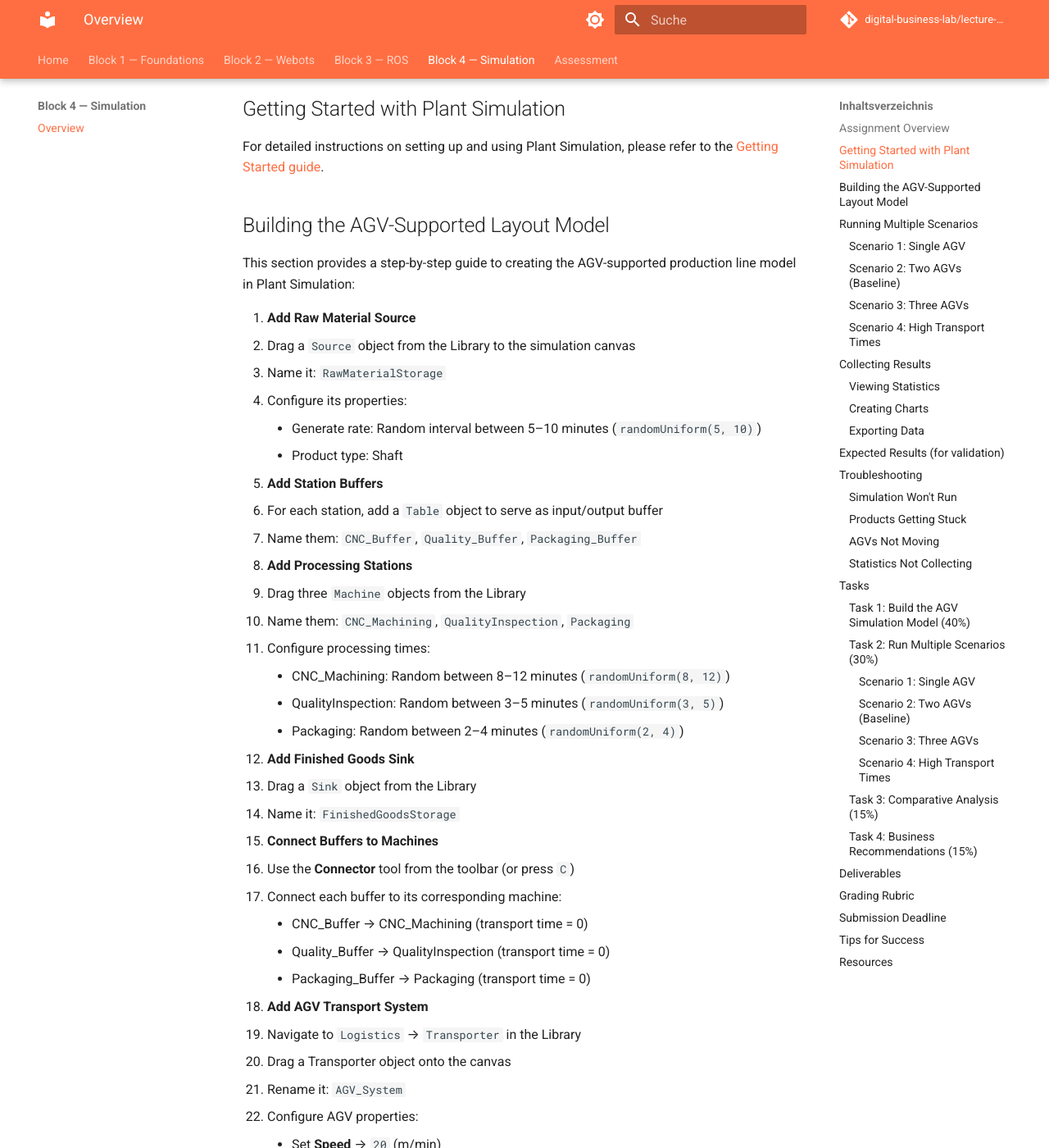
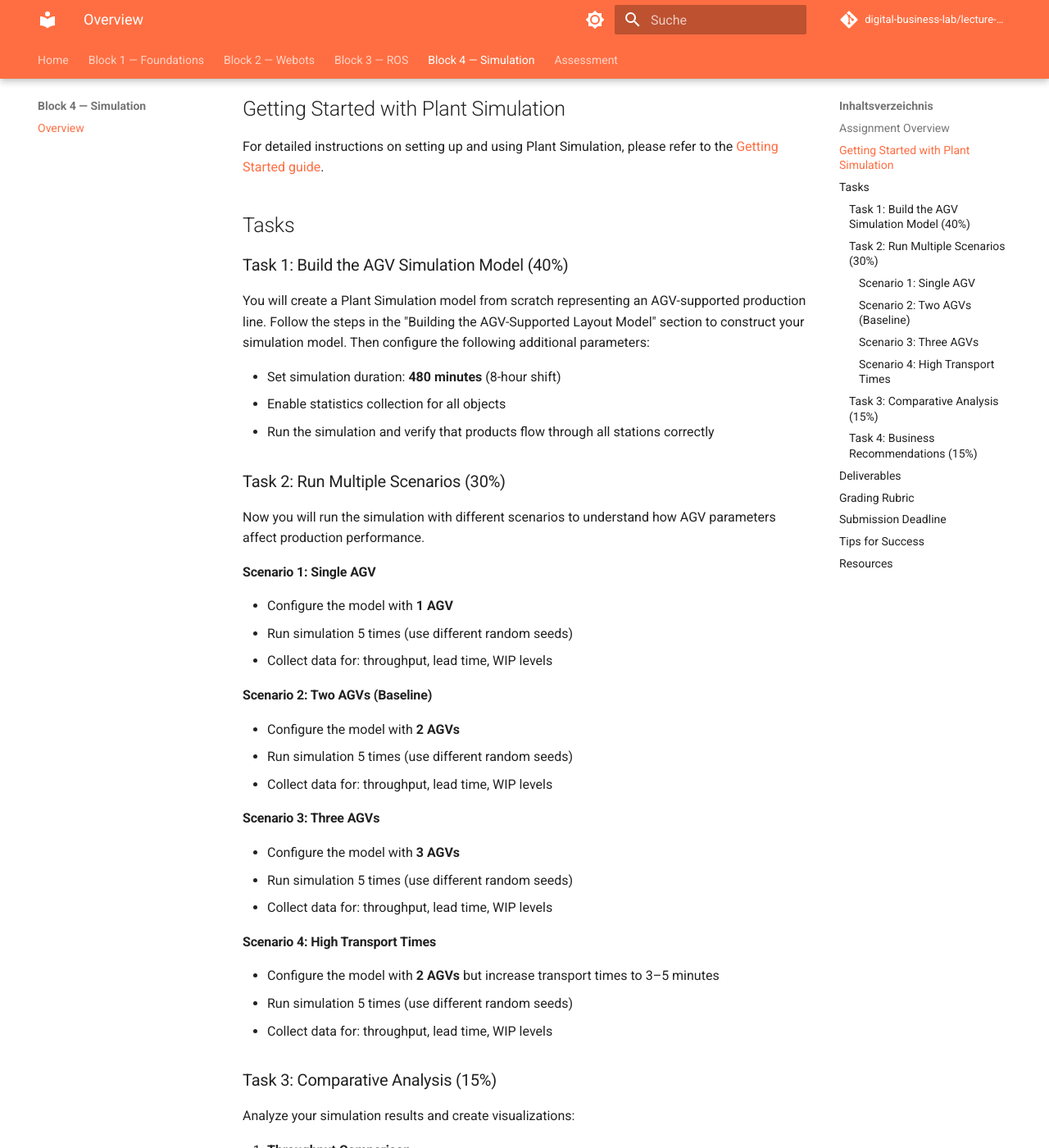
Before and after one commit to digital-business-lab/lecture-auto, an MkDocs documentation site: the page built from web/block-04/index.md, in a window 1280 px wide and 1400 px high, scrolled down 439 px. Shown: the whole window at 82% size. Built offline with MkDocs 1.6.1 and Material for MkDocs 9.7.7, drawn with Linux system fonts in a browser that asks for light colours; comment, search, counter and statistics services are not loaded; some of the changed text lies outside the part shown.

Commit message:
Remove leftover content from block-04 index.md file

```diff
--- a/web/block-04/index.md
+++ b/web/block-04/index.md
@@ -12,161 +12,7 @@ Your task is to build the model, run simulations with varying parameters, collec
 
 For detailed instructions on setting up and using Plant Simulation, please refer to the [Getting Started guide](getting-started.md).
 
-## Building the AGV-Supported Layout Model
 
-This section provides a step-by-step guide to creating the AGV-supported production line model in Plant Simulation:
-
-1. **Add Raw Material Source**
-   - Drag a `Source` object from the Library to the simulation canvas
-   - Name it: `RawMaterialStorage`
-   - Configure its properties:
-     - Generate rate: Random interval between 5–10 minutes (`randomUniform(5, 10)`)
-     - Product type: Shaft
-
-2. **Add Station Buffers**
-   - For each station, add a `Table` object to serve as input/output buffer
-   - Name them: `CNC_Buffer`, `Quality_Buffer`, `Packaging_Buffer`
-
-3. **Add Processing Stations**
-   - Drag three `Machine` objects from the Library
-   - Name them: `CNC_Machining`, `QualityInspection`, `Packaging`
-   - Configure processing times:
-     - CNC_Machining: Random between 8–12 minutes (`randomUniform(8, 12)`)
-     - QualityInspection: Random between 3–5 minutes (`randomUniform(3, 5)`)
-     - Packaging: Random between 2–4 minutes (`randomUniform(2, 4)`)
-
-4. **Add Finished Goods Sink**
-   - Drag a `Sink` object from the Library
-   - Name it: `FinishedGoodsStorage`
-
-5. **Connect Buffers to Machines**
-   - Use the **Connector** tool from the toolbar (or press `C`)
-   - Connect each buffer to its corresponding machine:
-     - CNC_Buffer → CNC_Machining (transport time = 0)
-     - Quality_Buffer → QualityInspection (transport time = 0)
-     - Packaging_Buffer → Packaging (transport time = 0)
-
-6. **Add AGV Transport System**
-   - Navigate to `Logistics` → `Transporter` in the Library
-   - Drag a Transporter object onto the canvas
-   - Rename it: `AGV_System`
-   - Configure AGV properties:
-     - Set **Speed** → `20` (m/min)
-     - Set **Number of AGVs** → Start with 1, then experiment with 2 and 3
-     - Enable **Automatic Loading/Unloading**
-
-7. **Define Transport Routes**
-   - Navigate to `Logistics` → `Path` in the Library
-   - Drag Path objects onto the canvas to create routes:
-     - RawMaterialStorage → CNC_Buffer (via AGV)
-     - CNC_Machining → Quality_Buffer (via AGV)
-     - QualityInspection → Packaging_Buffer (via AGV)
-   - Configure each Path:
-     - Set **Transport Time** → `Random` → `randomUniform(1, 3)` minutes
-     - This simulates AGV travel time between stations
-
-8. **Connect Everything to AGV System**
-   - Use the **Connector** tool
-   - Connect each station's output to the next station's buffer via AGV:
-     - RawMaterialStorage → CNC_Buffer (via AGV)
-     - CNC_Machining → Quality_Buffer (via AGV)
-     - QualityInspection → Packaging_Buffer (via AGV)
-
-9. **Connect Final Output**
-   - Use the **Connector** tool
-   - Connect Packaging → FinishedGoodsStorage (transport time = 0)
-
-10. **Configure Simulation Parameters**
-    - Click on the **Simulation** menu
-    - Set **Duration** → `480` (minutes, representing an 8-hour shift)
-    - Enable statistics collection for all objects
-
-11. **Run and Validate**
-    - Click the **Run** button (green play icon)
-    - Watch products flow through the system via AGVs
-    - Check that all statistics are being collected
-
-## Running Multiple Scenarios
-
-After building your model, you will run it with different scenarios:
-
-### Scenario 1: Single AGV
-- Set **Number of AGVs** → `1`
-- Run simulation 5 times with different random seeds
-- Collect data: throughput, lead time, WIP levels
-
-### Scenario 2: Two AGVs (Baseline)
-- Set **Number of AGVs** → `2`
-- Run simulation 5 times with different random seeds
-- Collect data: throughput, lead time, WIP levels
-
-### Scenario 3: Three AGVs
-- Set **Number of AGVs** → `3`
-- Run simulation 5 times with different random seeds
-- Collect data: throughput, lead time, WIP levels
-
-### Scenario 4: High Transport Times
-- Set **Number of AGVs** → `2`
-- Change transport times to: `randomUniform(3, 5)` minutes
-- Run simulation 5 times with different random seeds
-- Collect data: throughput, lead time, WIP levels
-
-## Collecting Results
-
-### Viewing Statistics
-
-1. Right-click any object → **Properties** → **Statistics**
-2. View key metrics:
-   - **Throughput**: Number of products processed per hour
-   - **Utilisation**: Percentage of time the object is busy
-   - **Queue Length**: Average number of items waiting
-
-### Creating Charts
-
-1. Click `Tools` → **Chart**
-2. Select the data you want to visualize:
-   - Throughput over time
-   - Queue lengths at each station
-   - Machine utilisation rates
-
-### Exporting Data
-
-1. Right-click any object → **Export** → `Table`
-2. Save as CSV for analysis in Excel or other tools
-
-## Expected Results (for validation)
-
-| Scenario | AGV Count | Transport Time | Expected Throughput | Notes |
-|---|---|---|---|---|
-| 1 | 1 | 1–3 min | ~20-30 units/hr | Likely bottlenecked by single AGV |
-| 2 | 2 | 1–3 min | ~30-45 units/hr | Baseline configuration |
-| 3 | 3 | 1–3 min | ~35-50 units/hr | Diminishing returns expected |
-| 4 | 2 | 3–5 min | ~15-30 units/hr | High transport times create bottleneck |
-
-## Troubleshooting
-
-### Simulation Won't Run
-
-- Check that all objects are properly connected
-- Verify no circular dependencies exist
-- Ensure simulation duration is set correctly
-
-### Products Getting Stuck
-
-- Check buffer capacities (default is usually 10)
-- Increase buffer sizes if needed
-- Verify transport times aren't too long
-
-### AGVs Not Moving
-
-- Ensure paths are properly defined
-- Check that AGV speed is set > 0
-- Verify number of AGVs is at least 1
-
-### Statistics Not Collecting
-
-- Enable statistics in object properties
-- Run simulation for full duration before checking results
 
 ## Tasks
 
```
